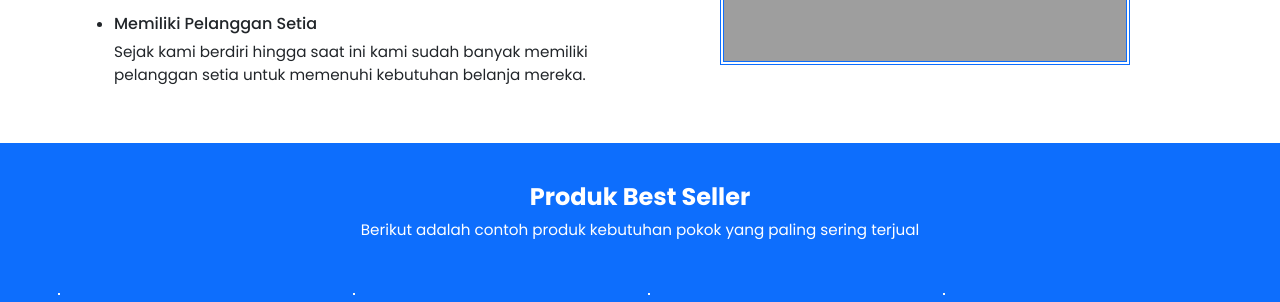
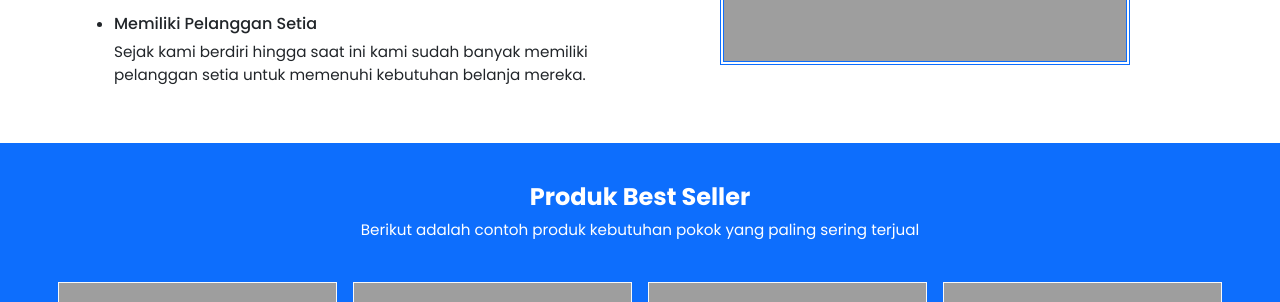
Before and after one commit to Ardhiityo/Syamira-Store, a plain HTML site: page index.html in a window 1280 px wide. Shown: the part 1250-1552 px from the top of the page. Drawn offline with nearby package versions, Linux system fonts and the light colour scheme; the site is published under a folder, as on GitHub Pages, so addresses that start at the root find nothing; a web font is replaced by a local one.

Commit message:
Fix image paths for product images in index.html

```diff
--- a/index.html
+++ b/index.html
@@ -165,7 +165,7 @@
                 </p>
                 <div class="col-12 d-lg-flex mt-4 gap-lg-3 gap-5 justify-content-center align-items-center">
                     <div class="col-lg-3 col-12 mb-5 mb-lg-0">
-                        <img src="/assets/rice.jpg" class="img-fluid border border-light" alt="">
+                        <img src="assets/rice.jpg" class="img-fluid border border-light" alt="">
                         <div class="d-flex align-items-center justify-content-between px-3">
                             <div>
                                 <h5 class="mt-3">Beras</h5>
@@ -178,7 +178,7 @@
                         </div>
                     </div>
                     <div class="col-lg-3 col-12 mb-5 mb-lg-0">
-                        <img src="/assets/sugar.jpg" class="img-fluid border border-light" alt="">
+                        <img src="assets/sugar.jpg" class="img-fluid border border-light" alt="">
                         <div class="d-flex align-items-center justify-content-between px-3">
                             <div>
                                 <h5 class="mt-3">Gula</h5>
@@ -191,7 +191,7 @@
                         </div>
                     </div>
                     <div class="col-lg-3 col-12 mb-5 mb-lg-0">
-                        <img src="/assets/egg.jpg" class="img-fluid border border-light" alt="">
+                        <img src="assets/egg.jpg" class="img-fluid border border-light" alt="">
                         <div class="d-flex align-items-center justify-content-between px-3">
                             <div>
                                 <h5 class="mt-3">Telur</h5>
@@ -204,7 +204,7 @@
                         </div>
                     </div>
                     <div class="col-lg-3 col-12 mb-lg-0">
-                        <img src="/assets/flour.jpg" class="img-fluid border border-light" alt="">
+                        <img src="assets/flour.jpg" class="img-fluid border border-light" alt="">
                         <div class="d-flex align-items-center justify-content-between px-3">
                             <div>
                                 <h5 class="mt-3">Tepung Terigu</h5>
```
